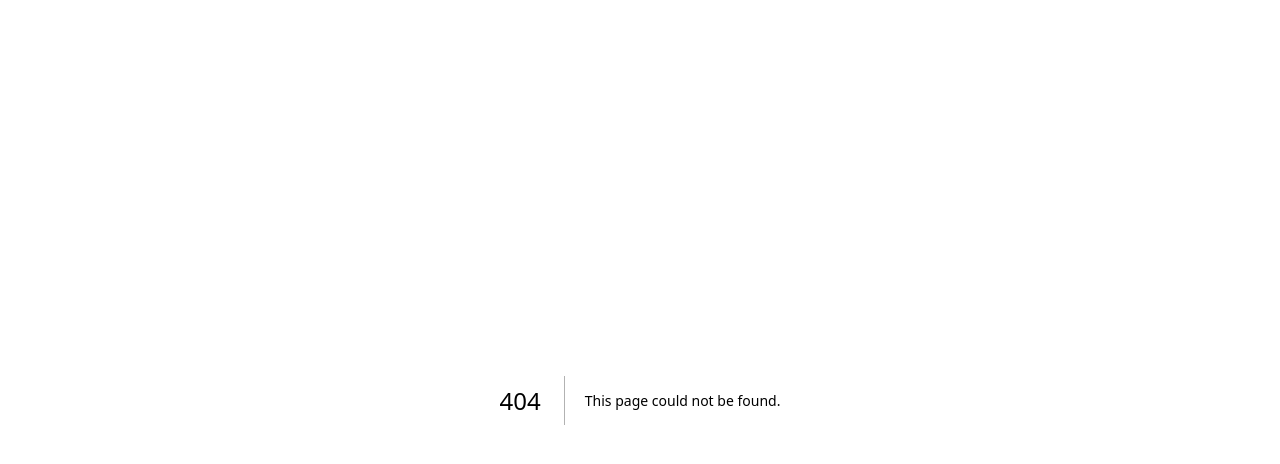
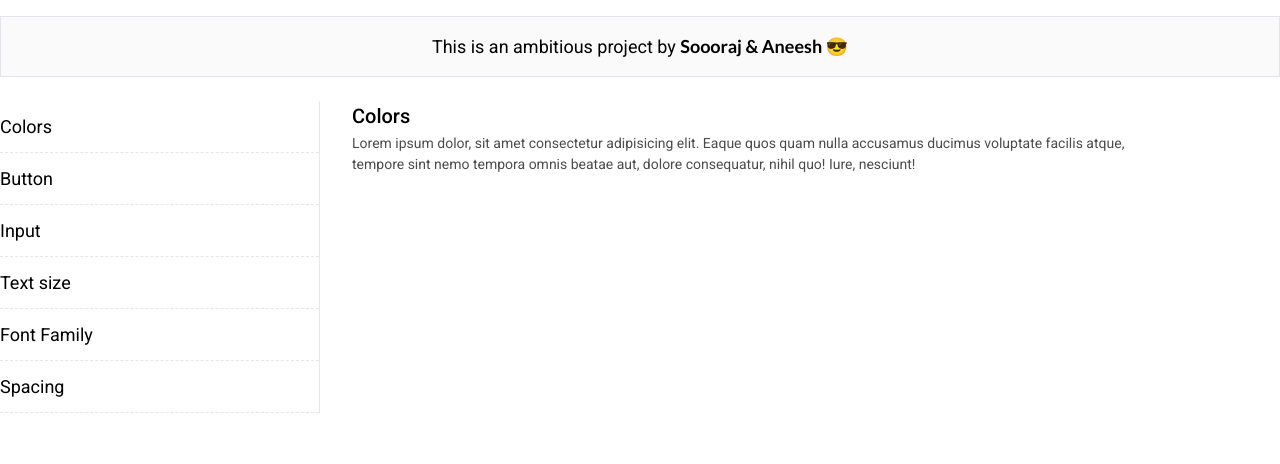
Before and after one commit to Sooraj-Baburaj/quickanswers-frontend, a Next.js app: page /style-guide in a window 1280 px wide. Before the commit this address had no page. Shown: the top 464 px of the page. Built offline with nearby package versions, Linux system fonts and the light colour scheme.

Commit message:
initial commit dev1

```diff
--- a/app/globals.css
+++ /dev/null
@@ -1,107 +0,0 @@
-:root {
-  --max-width: 1100px;
-  --border-radius: 12px;
-  --font-mono: ui-monospace, Menlo, Monaco, 'Cascadia Mono', 'Segoe UI Mono',
-    'Roboto Mono', 'Oxygen Mono', 'Ubuntu Monospace', 'Source Code Pro',
-    'Fira Mono', 'Droid Sans Mono', 'Courier New', monospace;
-
-  --foreground-rgb: 0, 0, 0;
-  --background-start-rgb: 214, 219, 220;
-  --background-end-rgb: 255, 255, 255;
-
-  --primary-glow: conic-gradient(
-    from 180deg at 50% 50%,
-    #16abff33 0deg,
-    #0885ff33 55deg,
-    #54d6ff33 120deg,
-    #0071ff33 160deg,
-    transparent 360deg
-  );
-  --secondary-glow: radial-gradient(
-    rgba(255, 255, 255, 1),
-    rgba(255, 255, 255, 0)
-  );
-
-  --tile-start-rgb: 239, 245, 249;
-  --tile-end-rgb: 228, 232, 233;
-  --tile-border: conic-gradient(
-    #00000080,
-    #00000040,
-    #00000030,
-    #00000020,
-    #00000010,
-    #00000010,
-    #00000080
-  );
-
-  --callout-rgb: 238, 240, 241;
-  --callout-border-rgb: 172, 175, 176;
-  --card-rgb: 180, 185, 188;
-  --card-border-rgb: 131, 134, 135;
-}
-
-@media (prefers-color-scheme: dark) {
-  :root {
-    --foreground-rgb: 255, 255, 255;
-    --background-start-rgb: 0, 0, 0;
-    --background-end-rgb: 0, 0, 0;
-
-    --primary-glow: radial-gradient(rgba(1, 65, 255, 0.4), rgba(1, 65, 255, 0));
-    --secondary-glow: linear-gradient(
-      to bottom right,
-      rgba(1, 65, 255, 0),
-      rgba(1, 65, 255, 0),
-      rgba(1, 65, 255, 0.3)
-    );
-
-    --tile-start-rgb: 2, 13, 46;
-    --tile-end-rgb: 2, 5, 19;
-    --tile-border: conic-gradient(
-      #ffffff80,
-      #ffffff40,
-      #ffffff30,
-      #ffffff20,
-      #ffffff10,
-      #ffffff10,
-      #ffffff80
-    );
-
-    --callout-rgb: 20, 20, 20;
-    --callout-border-rgb: 108, 108, 108;
-    --card-rgb: 100, 100, 100;
-    --card-border-rgb: 200, 200, 200;
-  }
-}
-
-* {
-  box-sizing: border-box;
-  padding: 0;
-  margin: 0;
-}
-
-html,
-body {
-  max-width: 100vw;
-  overflow-x: hidden;
-}
-
-body {
-  color: rgb(var(--foreground-rgb));
-  background: linear-gradient(
-      to bottom,
-      transparent,
-      rgb(var(--background-end-rgb))
-    )
-    rgb(var(--background-start-rgb));
-}
-
-a {
-  color: inherit;
-  text-decoration: none;
-}
-
-@media (prefers-color-scheme: dark) {
-  html {
-    color-scheme: dark;
-  }
-}
--- /dev/null
+++ b/app/globals.scss
@@ -0,0 +1,69 @@
+@tailwind base;
+@tailwind components;
+@tailwind utilities;
+
+
+
+//mixins
+@function size($value) {
+    @return ($value / 16) + rem;
+}
+
+
+:root{
+
+    // colors
+    --primary-color : #451E5D;
+    --secondary-color : #000;
+    --tertiary-color : #000;
+
+
+
+    --primary-grey-color : #FAFAFB;
+    --secondary-grey-color : #000;
+    --tertiary-grey-color : #000;
+
+
+    --primary-light-color : #000;
+    --secondary-light-color : #000;
+    --tertiary-light-color : #000;
+
+
+    --primary-dark-color : #000;
+    --secondary-dark-color : #000;
+    --tertiary-dark-color : #000;
+
+
+    --primary-border-color : #E8E4EB;
+    --secondary-border-color : #E8E4EB;
+    --tertiary-border-color : #000;
+
+
+    --primary-text-color : #000;
+    --secondary-text-color : #000;
+    --tertiary-text-color : #000;
+
+    // spacing
+    --space-xs : #{size(2)};
+    --space-sm : #{size(4)};
+    --space-md : #{size(8)};
+    --space-lg : #{size(16)};
+    --space-xl : #{size(24)};
+    --space-2xl : #{size(32)};
+    --space-3xl : #{size(40)};
+    --space-4xl : #{size(48)};
+
+
+
+    // spacing
+    --text-xs : #{size(10)};
+    --text-sm : #{size(12)};
+    --text-md : #{size(14)};
+    --text-lg : #{size(16)};
+    --text-xl : #{size(18)};
+    --text-2xl : #{size(20)};
+    --text-3xl : #{size(22)};
+    --text-4xl : #{size(24)};
+
+
+}
--- a/app/layout.js
+++ b/app/layout.js
@@ -1,8 +1,15 @@
-import { Inter } from 'next/font/google'
-import './globals.css'
+import { Lato, Roboto } from 'next/font/google'
+import './globals.scss'
 
-const inter = Inter({ subsets: ['latin'] })
+const robotoFont = Roboto({
+  weight: ['400', '500', '700'],
+  subsets: ['latin'],
+})
 
+const latoFont = Lato({
+  weight: ['400', '700'],
+  subsets: ['latin'],
+})
 export const metadata = {
   title: 'Create Next App',
   description: 'Generated by create next app',
@@ -11,7 +18,10 @@ export const metadata = {
 export default function RootLayout({ children }) {
   return (
     <html lang="en">
-      <body className={inter.className}>{children}</body>
+      <body
+      className={robotoFont.className}
+        style={{'--primary-font': robotoFont.style.fontFamily, '--secondary-font': latoFont.style.fontFamily}}
+        >{children}</body>
     </html>
   )
 }
--- a/app/page.js
+++ b/app/page.js
@@ -47,7 +47,7 @@ export default function Home() {
     getBlogData(search);
   };
   return (
-    <main>
+    <main className="">
       <input
         value={search}
         onChange={(e) => setSearch(e.target.value)}
--- /dev/null
+++ b/app/style-guide/page.js
@@ -0,0 +1,48 @@
+import React from 'react'
+
+const StyleGuide = () => {
+  return (
+    <div className='w-full py-lg'>
+        <div className="container">
+            <h1 className='text-xl text-center mx-auto bg-primary-grey border border-secondary-border px-xl py-lg mb-xl'>This is an ambitious project by <span className='font-semibold font-secondary'>Soooraj & Aneesh &#128526;</span> </h1>
+            <div className="w-full flex flex-col">
+                <div className="w-auto flex flex-wrap">
+                    <div className="w-3/12">
+                        <ul className='w-full  border-r border-r-secondary-border'>
+                            <li className='py-md border-b border-dashed border-b-secondary-border'>
+                                <button className='text-xl py-sm'>Colors</button>
+                            </li>
+                            <li className='py-md border-b border-dashed border-b-secondary-border'>
+                                <button className='text-xl py-sm'>Button</button>
+                            </li>
+
+                            <li className='py-md border-b border-dashed border-b-secondary-border'>
+                                <button className='text-xl py-sm'>Input</button>
+                            </li>
+                            <li className='py-md border-b border-dashed border-b-secondary-border'>
+                                <button className='text-xl py-sm'>Text size</button>
+                            </li>
+                            <li className='py-md border-b border-dashed border-b-secondary-border'>
+                                <button className='text-xl py-sm'>Font Family</button>
+                            </li>
+                            <li className='py-md border-b border-dashed border-b-secondary-border'>
+                                <button className='text-xl py-sm'>Spacing</button>
+                            </li>
+                        </ul>
+                    </div>
+                    <div className="w-9/12">
+                        <div className="w-full flex flex-col pl-2xl">
+                            <h4 className='text-2xl font-medium mb-xs'>
+                                Colors
+                            </h4>
+                            <p className='text-md max-w-[800px] opacity-70'>Lorem ipsum dolor, sit amet consectetur adipisicing elit. Eaque quos quam nulla accusamus ducimus voluptate facilis atque, tempore sint nemo tempora omnis beatae aut, dolore consequatur, nihil quo! Iure, nesciunt!</p>
+                        </div>
+                    </div>
+                </div>
+            </div>
+        </div>
+    </div>
+  )
+}
+
+export default StyleGuide
--- /dev/null
+++ b/postcss.config.js
@@ -0,0 +1,6 @@
+module.exports = {
+  plugins: {
+    tailwindcss: {},
+    autoprefixer: {},
+  },
+}
--- /dev/null
+++ b/tailwind.config.js
@@ -0,0 +1,70 @@
+const fontSize = {
+  'xs': 'var(--text-xs)',
+  'sm': 'var(--text-sm)',
+  'md': 'var(--text-md)',
+  'lg': 'var(--text-lg)',
+  'xl': 'var(--text-xl)',
+  '2xl': 'var(--text-2xl)',
+  '3xl': 'var(--text-3xl)',
+  '4xl': 'var(--text-4xl)',
+}
+
+const space = {
+  'xs': 'var(--space-xs)',
+  'sm': 'var(--space-sm)',
+  'md': 'var(--space-md)',
+  'lg': 'var(--space-lg)',
+  'xl': 'var(--space-xl)',
+  '2xl': 'var(--space-2xl)',
+  '3xl': 'var(--space-3xl)',
+  '4xl': 'var(--space-4xl)',
+}
+
+const colors = {
+  'primary': 'var(--primary-color)',
+  'secondary': 'var(--secondary-color)',
+  'tertiary': 'var(--tertiary-color)',
+  'primary-grey': 'var(--primary-grey-color)',
+  'secondary-grey': 'var(--secondary-grey-color)',
+  'tertiary-grey': 'var(--tertiary-grey-color)',
+  'primary-light': 'var(--primary-light-color)',
+  'secondary-light': 'var(--secondary-light-color)',
+  'tertiary-light': 'var(--tertiary-light-color)',
+  'primary-dark': 'var(--primary-dark-color)',
+  'secondary-dark': 'var(--secondary-dark-color)',
+  'tertiary-dark': 'var(--tertiary-dark-color)',
+  'primary-border': 'var(--primary-border-color)',
+  'secondary-border': 'var(--secondary-border-color)',
+  'tertiary-border': 'var(--tertiary-border-color)',
+  'primary-text': 'var(--primary-text-color)',
+  'secondary-text': 'var(--secondary-text-color)',
+  'tertiary-text': 'var(--tertiary-text-color)',
+}
+
+/** @type {import('tailwindcss').Config} */
+module.exports = {
+  content: [
+    "./app/**/*.{js,ts,jsx,tsx,mdx}",
+    "./pages/**/*.{js,ts,jsx,tsx,mdx}",
+    "./components/**/*.{js,ts,jsx,tsx,mdx}",
+
+    // Or if using `src` directory:
+    "./src/**/*.{js,ts,jsx,tsx,mdx}",
+  ],
+  theme: {
+    extend: {
+      colors : colors,
+    },
+    fontSize : fontSize,
+    spacing : space,
+    fontFamily : {
+      sans : 'var(--primary-font)',
+      primary  : 'var(--primary-font)',
+      secondary  : 'var(--secondary-font)',
+    },
+    container :{
+      center : true
+    }
+  },
+  plugins: [],
+}
```
Also changed, not shown: package.json (+7 -1 lines), 1 other file (tests, documents, lock files or other folders).
